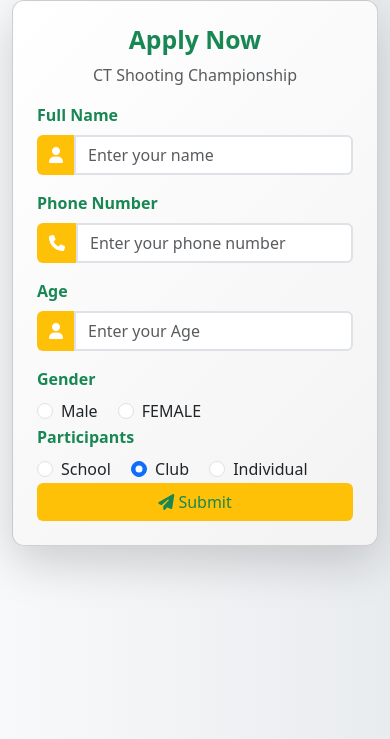
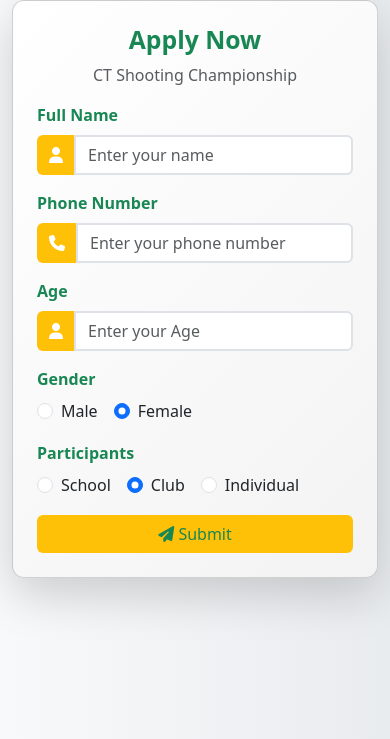
Before and after one commit to ctgroup-2022/CTWORLDSCHOOL_LANDINGPAGE, a PHP site: page /form.php in a window 390 px wide. Shown: the top 739 px of the page. Run offline with PHP 8.4, Linux system fonts and the light colour scheme.

Commit message:
make responsive

```diff
--- a/form.php
+++ b/form.php
@@ -73,48 +73,48 @@
                 </div>
 
    <!-- Email Address -->
-                 <div class="mb-3">
-                    <label class="form-label"style="color:#198754;">Age</label>
-                    <div class="input-group">
-                        <span class="input-group-text" style="background-color:#ffc107;"><i class="fa fa-user" ></i></span>
-                        <input type="tel" name="phone" class="form-control" placeholder="Enter your Age" required>
-                    </div>
-                </div
-                <!-- State Selection -->
-                <label class="form-label"style="color:#198754;">Gender</label><br>
+   <div class="mb-3">
+    <label class="form-label" style="color:#198754;">Age</label>
+    <div class="input-group">
+        <span class="input-group-text" style="background-color:#ffc107;">
+            <i class="fa fa-user"></i>
+        </span>
+        <input type="tel" name="age" class="form-control" placeholder="Enter your Age" required>
+    </div>
+</div>
 
-                <div class="form-check form-check-inline">
-  <input class="form-check-input" type="radio" name="radioDefault" id="radioDefault1">
-  <label class="form-check-label" for="radioDefault1">
-   Male
-  </label>
+<!-- Gender Selection -->
+<div class="mb-3">
+    <label class="form-label" style="color:#198754;">Gender</label>
+    <div class="d-flex flex-wrap">
+        <div class="form-check me-3">
+            <input class="form-check-input" type="radio" name="gender" id="genderMale" value="Male">
+            <label class="form-check-label" for="genderMale">Male</label>
+        </div>
+        <div class="form-check me-3">
+            <input class="form-check-input" type="radio" name="gender" id="genderFemale" value="Female" checked>
+            <label class="form-check-label" for="genderFemale">Female</label>
+        </div>
+    </div>
 </div>
-<div class="form-check form-check-inline">
-  <input class="form-check-input" type="radio" name="radioDefault" id="radioDefault2" checked>
-  <label class="form-check-label" for="radioDefault2">
-FEMALE
-  </label>
-    </div><br>
 
-                <!-- Class Selection -->
-<label class="form-label"style="color:#198754;">Participants</label><br>
-<div class="form-check form-check-inline">
-  <input class="form-check-input" type="radio" name="radioDefault" id="radioDefault1">
-  <label class="form-check-label" for="radioDefault1">
-    School
-  </label>
-</div>
-<div class="form-check form-check-inline">
-  <input class="form-check-input" type="radio" name="radioDefault" id="radioDefault2" checked>
-  <label class="form-check-label" for="radioDefault2">
-    Club
-  </label>
-</div>
-<div class="form-check form-check-inline">
-  <input class="form-check-input" type="radio" name="radioDefault" id="radioDefault3">
-  <label class="form-check-label" for="radioDefault3">
-    Individual
-  </label>
+<!-- Participants Selection -->
+<div class="mb-3">
+    <label class="form-label" style="color:#198754;">Participants</label>
+    <div class="d-flex flex-wrap">
+        <div class="form-check me-3">
+            <input class="form-check-input" type="radio" name="participants" id="participantSchool" value="School">
+            <label class="form-check-label" for="participantSchool">School</label>
+        </div>
+        <div class="form-check me-3">
+            <input class="form-check-input" type="radio" name="participants" id="participantClub" value="Club" checked>
+            <label class="form-check-label" for="participantClub">Club</label>
+        </div>
+        <div class="form-check me-3">
+            <input class="form-check-input" type="radio" name="participants" id="participantIndividual" value="Individual">
+            <label class="form-check-label" for="participantIndividual">Individual</label>
+        </div>
+    </div>
 </div>
 
                 <!-- Submit Button -->
```
Also changed, not shown: index.php (+19 -13 lines).
